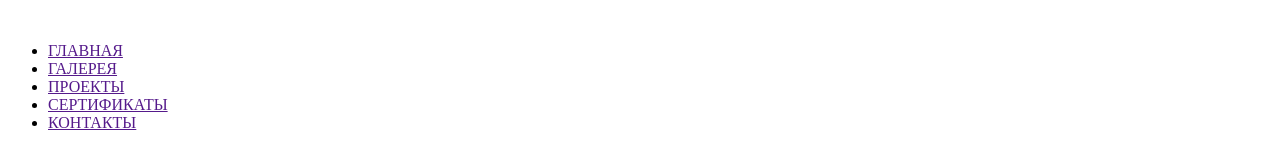
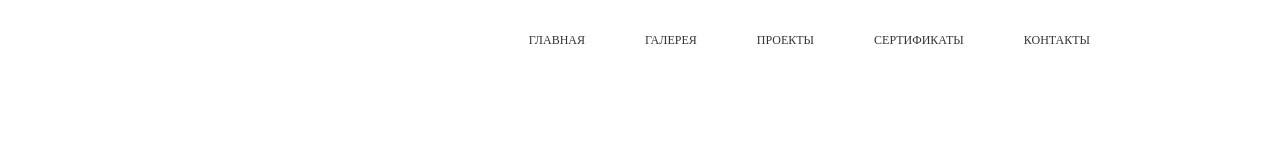
Before and after one commit to Seitek2002/arch, a plain HTML site: page index.html in a window 1280 px wide. Drawn offline with Linux system fonts and the light colour scheme.

Commit message:
styled header

```diff
--- a/assets/components/_header.scss
+++ b/assets/components/_header.scss
@@ -0,0 +1,25 @@
+.header {
+  padding: 30px 0;
+  &__content {
+    display: flex;
+    align-items: center;
+    justify-content: space-between;
+  }
+  &__nav {
+    margin-right: 135px;
+  }
+  &__list {
+    display: flex;
+    align-items: center;
+  }
+  &__item {
+    margin-left: 60px;
+  }
+  &__link {
+    font-style: normal;
+    font-weight: normal;
+    font-size: 12px;
+    line-height: 12px;
+    color: #333333;
+  }
+}
--- a/assets/scss/index.scss
+++ b/assets/scss/index.scss
@@ -1,6 +1,12 @@
+@import "../components/header";
+
 .container {
   max-width: 1170px;
   margin: 0 auto;
+}
+
+body {
+  margin: 0;
 }
 
 ul {
--- a/index.html
+++ b/index.html
@@ -4,7 +4,8 @@
     <meta charset="UTF-8">
     <meta http-equiv="X-UA-Compatible" content="IE=edge">
     <meta name="viewport" content="width=device-width, initial-scale=1.0">
-    <title>Document</title>
+    <link rel="stylesheet" href="./css/index.css">
+    <title>Arch</title>
 </head>
 <body>
     <header class="header">
```
Also changed, not shown: css/index.css (added).
